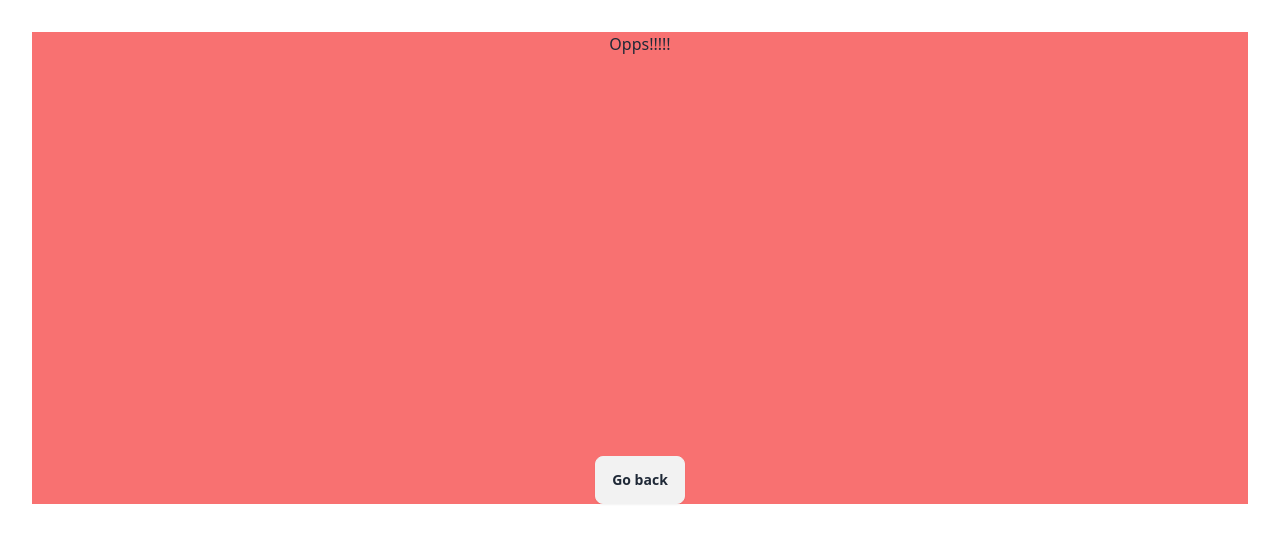
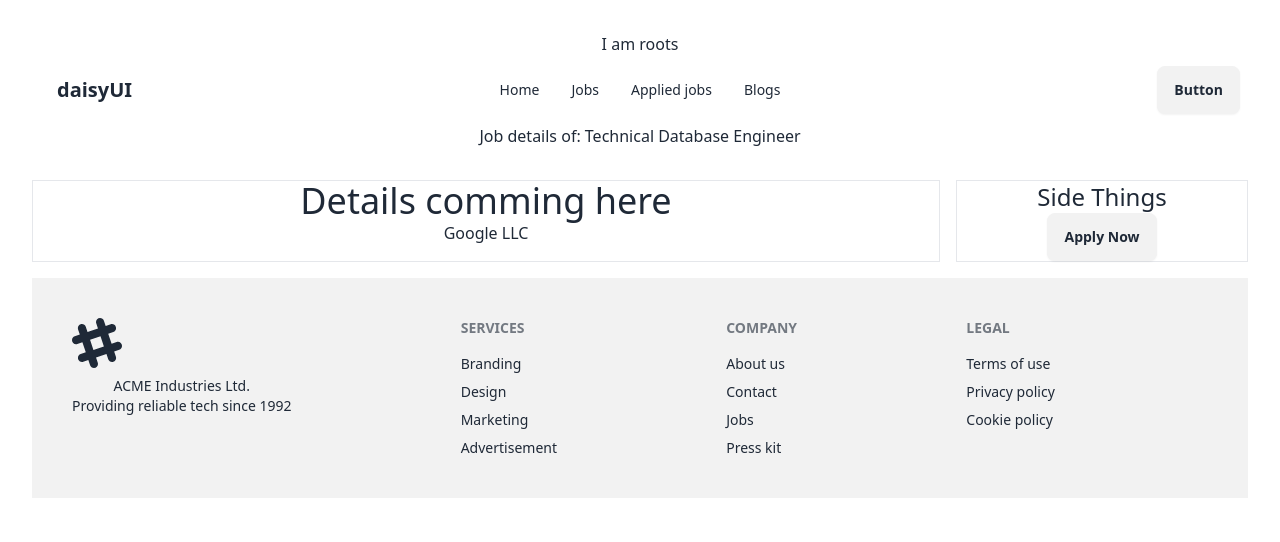
Before and after one commit to nafis200/practice-47, a React (Vite) app: page /job/1 in a window 1280 px wide. Before the commit this address had no page. Shown: the top 542 px of the page. Built offline with nearby package versions, Linux system fonts and the light colour scheme.

Commit message:
eleventh commit

```diff
--- /dev/null
+++ b/src/components/featires/jobdetails/Jobdetails.jsx
@@ -0,0 +1,29 @@
+import { useLoaderData, useParams } from "react-router-dom";
+
+
+const Jobdetails = () => {
+    const jobs = useLoaderData()
+    const {id} = useParams()
+
+    const job = jobs.find(job=> job.id === parseInt(id))
+    console.log(job);
+
+    return (
+        <div>
+            <h2>Job details of: {job.job_title}</h2>
+            <div className="grid  gap-4 grid-cols-4 mt-8">
+                <div className="col-span-3 border">
+                   <h2 className="text-4xl">Details comming here</h2>
+                   <p>{job.company_name}</p>
+                </div>
+
+                <div className="border">
+                    <h2 className="text-2xl">Side Things</h2>
+                    <button className="btn">Apply Now</button>
+                </div>
+            </div>
+        </div>
+    );
+};
+
+export default Jobdetails;
--- a/src/components/job/Job.jsx
+++ b/src/components/job/Job.jsx
@@ -1,5 +1,7 @@
+import { Link } from "react-router-dom";
+
 const Job = ({ job }) => {
-  const { logo,job_title,company_name,remote_or_onsite,location,job_type,salary,job_description,job_responsibility,educational_requirements,experiences,contact_information } = job;
+  const { id,logo,job_title,company_name,remote_or_onsite,location,job_type,salary,job_description,job_responsibility,educational_requirements,experiences,contact_information } = job;
   return (
     <div>
       <div className="card card-compact bg-base-100 shadow-xl">
@@ -13,7 +15,7 @@ const Job = ({ job }) => {
           <h2 className="card-title">{job_title}</h2>
           <p>{job_description}</p>
           <div className="card-actions">
-            <button className="btn btn-primary">Apply now</button>
+          <Link to ={`/job/${id}`}><button className="btn btn-primary">Apply now</button></Link>
           </div>
         </div>
       </div>
--- a/src/main.jsx
+++ b/src/main.jsx
@@ -11,6 +11,7 @@ import Roots from './components/roots/Roots.jsx';
 import Errorpage from './components/error/Errorpage.jsx';
 import Home from './components/home/Home.jsx';
 import AppliedJobs from './components/appliedjobs/AppliedJobs.jsx';
+import Jobdetails from './components/featires/jobdetails/Jobdetails.jsx';
 
 const router = createBrowserRouter([
   {
@@ -27,7 +28,9 @@ const router = createBrowserRouter([
          element:<AppliedJobs></AppliedJobs>,
        },
        {
-
+         path:'/job/:id',
+         element:<Jobdetails></Jobdetails>,
+         loader:()=>fetch('../jobs.json')
        }
     ]
   },
```
